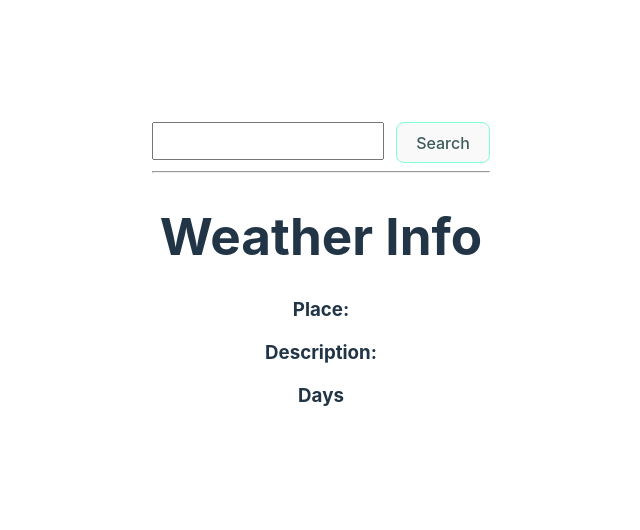
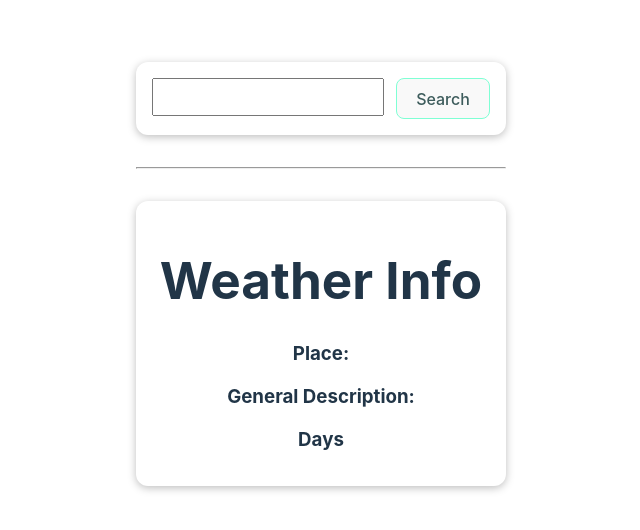
Before and after one commit to KickButtowski80/weather-forecast-predictor, a Vue app in the folder client/: page / in a window 1280 px wide. Shown: the part 126-656 px from the top of the page, without its empty margins (319-959 px from the left). Built offline with nearby package versions, Linux system fonts and the light colour scheme.

Commit message:
working on UI

```diff
--- a/client/src/components/SearchForm.vue
+++ b/client/src/components/SearchForm.vue
@@ -1,8 +1,8 @@
 <template>
-  <div>
+  <base-card>
     <input type="text" name="" id="" v-model="location" />
     <button @click="search">Search</button>
-  </div>
+  </base-card>
 </template>
 
 <script>
--- /dev/null
+++ b/client/src/components/UI/BaseCard.vue
@@ -0,0 +1,22 @@
+<template>
+    <div>
+      <slot></slot>
+      <slot name='icon'></slot>
+    </div>
+</template>
+
+<script>
+export default {
+
+}
+</script>
+
+<style scoped>
+div {
+  border-radius: 12px;
+  box-shadow: 0 2px 8px rgba(0, 0, 0, 0.26);
+  padding: 1rem;
+  margin: 2rem auto;
+  max-width: 40rem;
+}
+</style>
--- a/client/src/components/WeatherInfo.vue
+++ b/client/src/components/WeatherInfo.vue
@@ -1,10 +1,13 @@
 <template>
   <div>
+    <base-card>
       <h1>Weather Info</h1>
       <h3>Place: {{ info.address }}</h3>
-    <h3>Description: {{ info.description }}</h3>
+      <h3>General Description: {{ info.description }}</h3>
       <h3>Days</h3>
+    </base-card>
     <ol v-for="day in info.days" :key="day.datetime">
+      <base-card>
         <li>{{ day.datetime }}</li>
         <li>Temperature {{ day.temp }}</li>
         <li>Feels Like: {{ day.feelslike }}</li>
@@ -13,6 +16,7 @@
         <li>Condition: {{ day.condition }}</li>
         <li>Description: {{ day.description }}</li>
         <li>{{ day.icon }}</li>
+      </base-card>
     </ol>
   </div>
 </template>
--- a/client/src/main.js
+++ b/client/src/main.js
@@ -1,5 +1,9 @@
 import { createApp } from 'vue'
 import './style.css'
 import App from './App.vue'
+import BaseCard from './components/UI/BaseCard.vue'
 
-createApp(App).mount('#app')
+
+const app = createApp(App)
+app.component('base-card', BaseCard)
+app.mount('#app')
```
Lines whose indentation alone changed are shown as unchanged.
